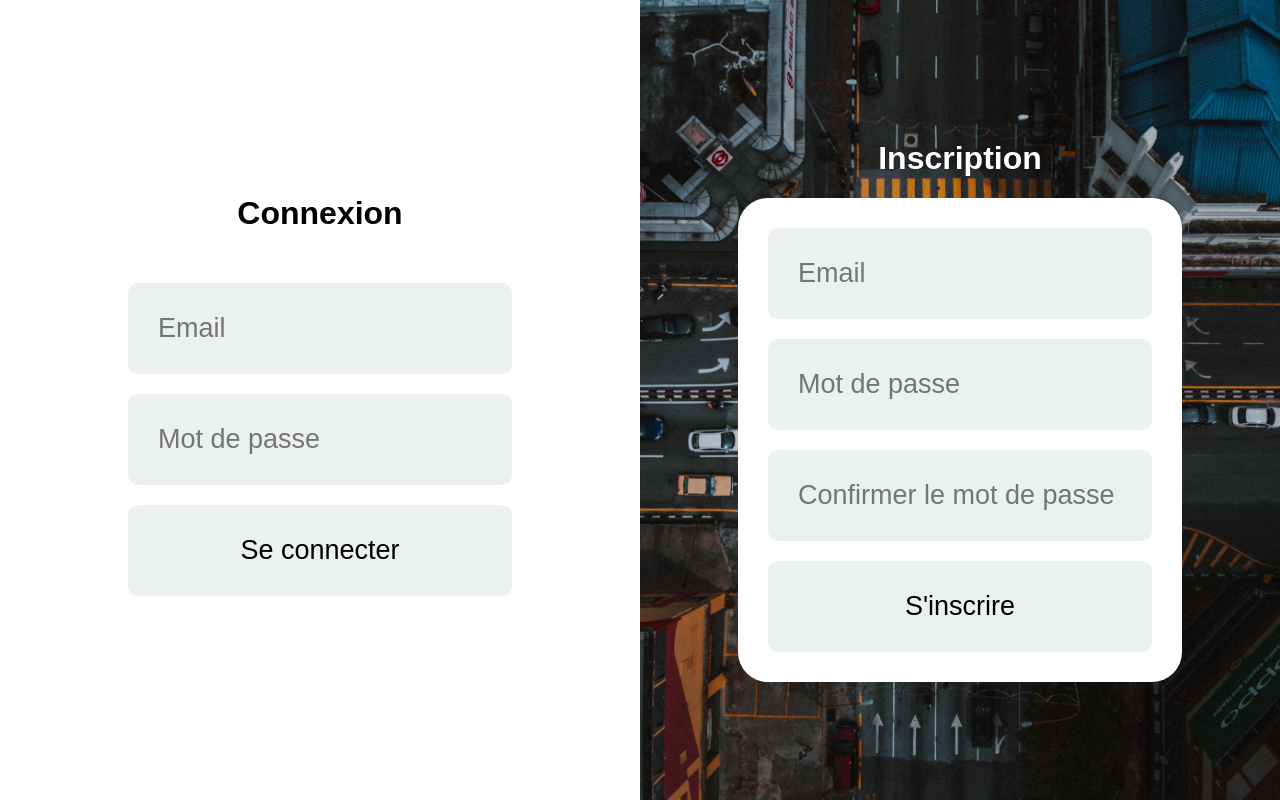
After one commit to unkobweb/jobstalker, a Node server app: page /auth in a window 1280 px wide. The commit adds this page. Run offline with Node 20, Linux system fonts and the light colour scheme; some web fonts are replaced.

Commit message:
Add auth page

```diff
--- a/package.json
+++ b/package.json
@@ -10,6 +10,7 @@
   "license": "ISC",
   "dependencies": {
     "bcrypt": "^3.0.8",
+    "body-parser": "^1.19.0",
     "cors": "^2.8.5",
     "ejs": "^3.0.1",
     "express": "^4.17.1",
--- /dev/null
+++ b/public/css/auth.css
@@ -0,0 +1,50 @@
+body {
+  display: flex;
+  flex-direction: row;
+  margin: 0;
+  font-family: "HarmoniaSansW01-Bold", sans-serif;
+}
+form {
+  display: flex;
+  flex-direction: column;
+  width: 30vw;
+  background-color: white;
+  padding: 30px;
+  border-radius: 30px;
+}
+input {
+  margin-top: 20px;
+  padding: 30px;
+  font-size: 27px;
+  background-color: #ecf0f1;
+  border: none;
+  border-radius: 10px;
+  font-family: "HarmoniaSansW01-Bold", sans-serif;
+}
+input:focus {
+  outline: none;
+}
+input[type="submit"]:hover {
+  cursor: pointer;
+}
+input:first-child {
+  margin-top: 0px;
+}
+div {
+  display: flex;
+  flex-direction: column;
+  align-items: center;
+  justify-content: center;
+}
+div:first-child {
+  height: 100vh;
+  width: 50vw;
+  background-color: white;
+}
+div:last-child {
+  height: 100vh;
+  width: 50vw;
+  background-image: url("../img/authBackground.jpg");
+  background-size: cover;
+  background-position: center;
+}
--- a/server.js
+++ b/server.js
@@ -1,9 +1,16 @@
 const express = require("express");
 const app = express();
 const bcrypt = require("bcrypt");
+const bodyParser = require("body-parser");
+const urlencodedParser = bodyParser.urlencoded({ extended: false });
 const session = require("express-session");
 const cors = require("cors");
 const { Client } = require("pg");
+
+function validateEmail(email) {
+  var re = /^(([^<>()\[\]\\.,;:\s@"]+(\.[^<>()\[\]\\.,;:\s@"]+)*)|(".+"))@((\[[0-9]{1,3}\.[0-9]{1,3}\.[0-9]{1,3}\.[0-9]{1,3}\])|(([a-zA-Z\-0-9]+\.)+[a-zA-Z]{2,}))$/;
+  return re.test(String(email).toLowerCase());
+}
 
 app.use(express.static(__dirname + "/public"));
 app.use(express.json());
@@ -31,14 +38,63 @@ client.connect();
 app.get("/", (req, res) => {
   res.render("index.ejs");
 });
-app.get("/main", (req, res) => {
+app.get("/auth", (req, res) => {
   if (req.session.userID == undefined) {
     res.render("auth.ejs");
   } else {
     res.render("main.ejs");
   }
 });
-app.post("/register", (req, res) => {});
-app.post("/login", (req, res) => {});
+app.post("/register", urlencodedParser, (req, res) => {
+  console.log(req.body.mail);
+  console.log(req.body.password);
+  console.log(req.body.confirmPassword);
+  client.query(
+    "SELECT * FROM users WHERE mail = $1",
+    [req.body.mail],
+    (err, res) => {
+      if (res.rows.length == 0) {
+        console.log("aucun mail");
+        if (req.body.password == req.body.confirmPassword) {
+          bcrypt.hash(req.body.password, 10, function(err, hash) {
+            client.query(
+              "INSERT INTO users (mail, password) VALUES ($1, $2)",
+              [req.body.mail, hash],
+              (err, rows) => {
+                if (err) {
+                  console.log("erreur : " + err);
+                }
+                console.log("c'est bon");
+              }
+            );
+          });
+        } else {
+          console.log("pas les mêmes mot de passe");
+        }
+      } else {
+        console.log("mail déjà utilisé");
+      }
+    }
+  );
+  res.redirect("/auth");
+});
+app.post("/login", urlencodedParser, (req, res) => {
+  console.log(req.body.mail);
+  console.log(req.body.password);
+  client.query(
+    "SELECT * FROM users WHERE mail = $1",
+    [req.body.mail],
+    (err, res) => {
+      if (res.rows[0] != undefined) {
+        bcrypt.compare(req.body.password, rows[0].password, (err, result) => {
+          console.log(result);
+        });
+      } else {
+        console.log("Aucun compte lié à cet email");
+      }
+    }
+  );
+  res.redirect("/auth");
+});
 
 app.listen(3000);
--- /dev/null
+++ b/views/auth.ejs
@@ -0,0 +1,49 @@
+<!DOCTYPE html>
+<html lang="en">
+  <head>
+    <meta charset="UTF-8" />
+    <meta name="viewport" content="width=device-width, initial-scale=1.0" />
+    <title>Jobstalker</title>
+    <link type="text/css" rel="stylesheet" href="/css/auth.css" />
+    <link
+      href="//db.onlinewebfonts.com/c/99f44be299d4608af6fbe99aa38ce446?family=HarmoniaSansW01-Bold"
+      rel="stylesheet"
+      type="text/css"
+    />
+    <link rel="icon" type="image/png" href="img/tie.png" />
+  </head>
+  <body>
+    <div>
+      <h1>Connexion</h1>
+      <form method="POST" action="/login">
+        <input type="email" name="mail" placeholder="Email" required />
+        <input
+          type="password"
+          name="password"
+          placeholder="Mot de passe"
+          required
+        />
+        <input type="submit" value="Se connecter" />
+      </form>
+    </div>
+    <div>
+      <h1 style="color: white;">Inscription</h1>
+      <form method="POST" action="/register">
+        <input type="email" name="mail" placeholder="Email" required />
+        <input
+          type="password"
+          name="password"
+          placeholder="Mot de passe"
+          required
+        />
+        <input
+          type="password"
+          name="confirmPassword"
+          placeholder="Confirmer le mot de passe"
+          required
+        />
+        <input type="submit" value="S'inscrire" />
+      </form>
+    </div>
+  </body>
+</html>
--- a/views/index.ejs
+++ b/views/index.ejs
@@ -19,6 +19,6 @@
   <body>
     <img src="img/logo_blanc.png" />
     <h3>Votre futur contrat ? Nous on y croit.</h3>
-    <a href="/main" class="btn btn-primary">Commencer</a>
+    <a href="/auth" class="btn btn-primary">Commencer</a>
   </body>
 </html>
```
Also changed, not shown: public/img/authBackground.jpg (added).
